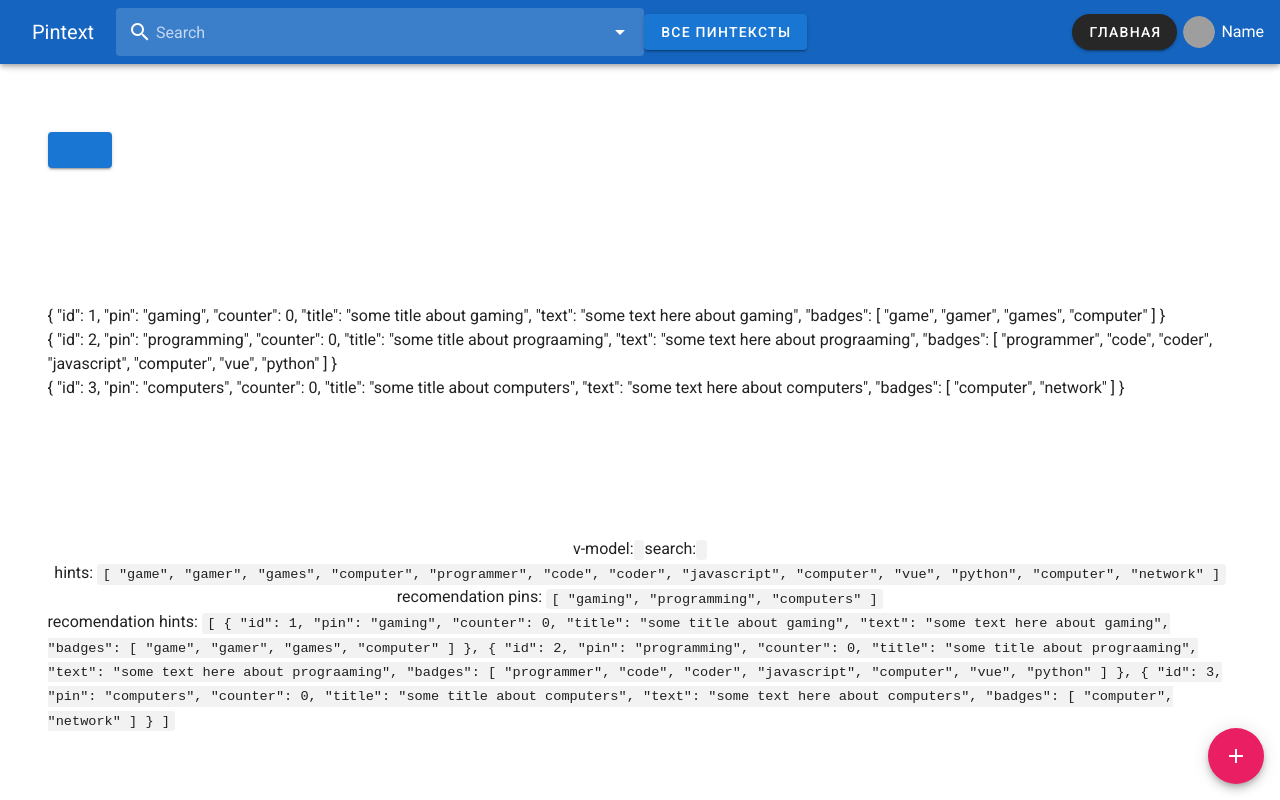
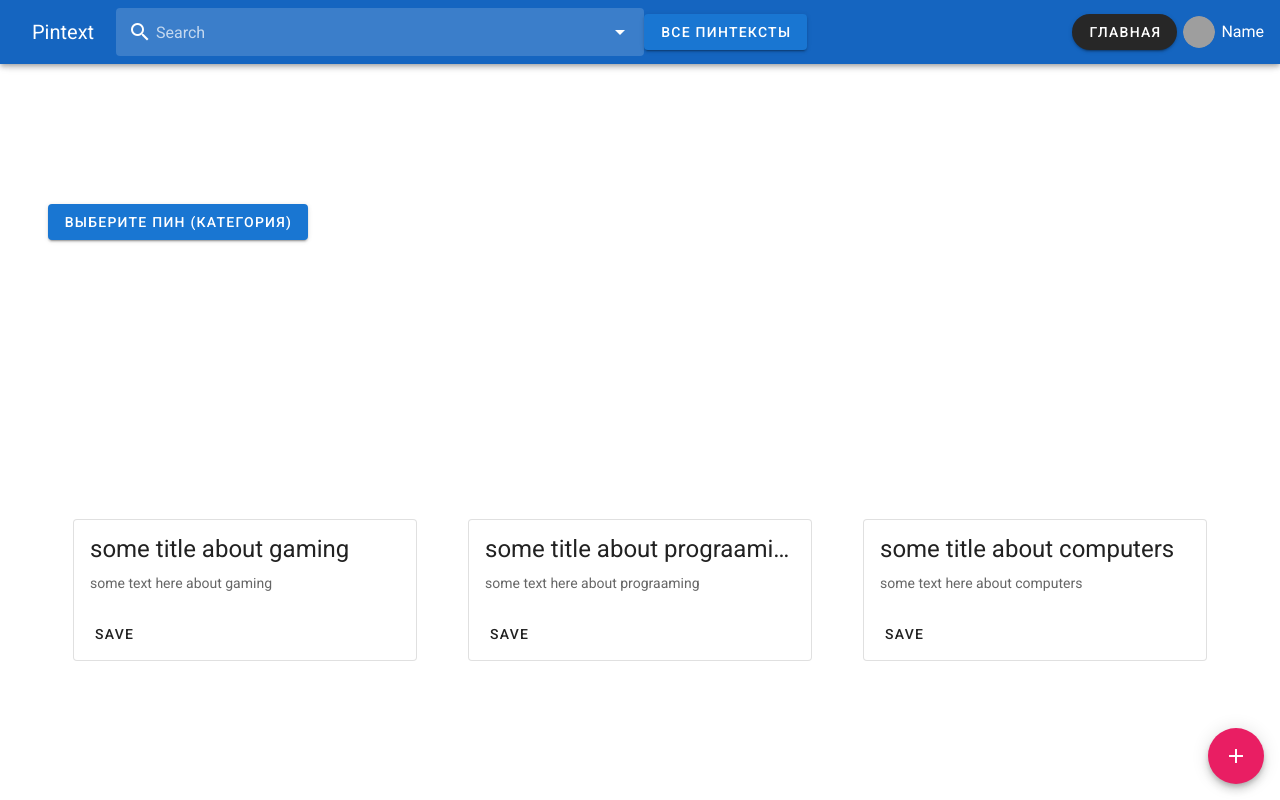
Before and after one commit to designervoid/pintext, a Vue app: page / in a window 1280 px wide. Built offline with nearby package versions, Linux system fonts and the light colour scheme; grey boxes are pictures that could not be loaded.

Commit message:
update card component. category selection.

```diff
--- a/src/App.vue
+++ b/src/App.vue
@@ -151,28 +151,29 @@
             </v-menu>
       </v-row>
 
-      <v-row v-if="searchDropdownTitle === 'Все пинтексты'">
+      <v-row v-if="searchDropdownTitle === 'Все пинтексты'" justify="space-around">
         <div v-for="(recommendedHintGlobal, index) in recommendedHintsGlobal"
         :key="index">
-          {{ recommendedHintGlobal }}
+          <TheCard :title="recommendedHintGlobal.title" :text="recommendedHintGlobal.text" :isSavingPin="true" />
         </div>
       </v-row>
 
-      <v-row v-if="searchDropdownTitle === 'Ваши пинтексты'">
+      <v-row v-if="searchDropdownTitle === 'Ваши пинтексты'" justify="space-around">
         <div v-for="(recommendedHintUser, index) in recommendedHintsUser"
         :key="index">
-          {{ recommendedHintUser }}
+          <TheCard :title="recommendedHintUser.title" :text="recommendedHintUser.text" />
         </div>
       </v-row>
 
-      <v-row v-if="searchDropdownTitle === 'Сохраненные пинтексты'">
+      <v-row v-if="searchDropdownTitle === 'Сохраненные пинтексты'" justify="space-around">
         <div v-for="(recommendedHintUserSaved, index) in recommendedHintsUserSaved"
         :key="index">
-          {{ recommendedHintUserSaved }}
+          <TheCard :title="recommendedHintUserSaved.title" :text="recommendedHintUserSaved.text" />
         </div>
       </v-row>
 
-      <v-row align="center" justify="center" v-if="searchDropdownTitle === 'Все пинтексты'">
+      <!-- DEBUG -->
+      <!-- <v-row align="center" justify="center" v-if="searchDropdownTitle === 'Все пинтексты'">
         <div>
         v-model: <code>{{ updatingSearchGlobal }}</code>
         </div>
@@ -224,7 +225,7 @@
         <div>
         recomendation hints: <code>{{ recommendedHintsUserSaved }}</code>
         </div>
-      </v-row>
+      </v-row> -->
 
     </v-container>
   </v-content>
@@ -254,11 +255,12 @@
 </template>
 
 <script>
+import TheCard from '@/components/TheCard'
 import { mapState, mapGetters, mapMutations, mapActions } from 'vuex';
 
 export default {
-  props: {
-    source: String,
+  components: {
+    TheCard
   },
   data: () => ({
     menuProps: {
--- /dev/null
+++ b/src/components/TheCard.vue
@@ -0,0 +1,43 @@
+<template>
+  <v-card
+    class="mx-auto"
+    max-width="344"
+    outlined
+  >
+    <v-list-item three-line>
+      <v-list-item-content>
+        <v-list-item-title class="headline mb-1">{{ title }}</v-list-item-title>
+        <v-list-item-subtitle>{{ text }}</v-list-item-subtitle>
+      </v-list-item-content>
+    </v-list-item>
+
+    <v-card-actions v-if="isSavingPin">
+      <v-btn text>Save</v-btn>
+    </v-card-actions>
+  </v-card>
+</template>
+
+<script>
+export default {
+  props: {
+    title: {
+      type: String,
+      default() {
+        return ''
+      }
+    },
+    text: {
+      type: String,
+      default() {
+        return ''
+      }
+    },
+    isSavingPin: {
+      type: Boolean,
+      default() {
+        return false
+      }
+    }
+  }
+}
+</script>
--- a/src/store/modules/categoryDropdownState.js
+++ b/src/store/modules/categoryDropdownState.js
@@ -4,7 +4,7 @@ import hintsUserSaved from './hintsUserSaved';
 import { SET_CATEGORY_DROPDOWN_TITLE } from '../mutation-types';
 
 const state = {
-  categoryDropdownTitle: '',
+  categoryDropdownTitle: 'Выберите пин (категория)',
 }
 
 const getters = {
--- a/src/store/modules/hintsUser.js
+++ b/src/store/modules/hintsUser.js
@@ -10,24 +10,24 @@ const state = {
       id: 4,
       pin: 'user_created_gaming',
       counter: 0,
-      title: 'another some title about gaming',
-      text: 'some text here about gaming',
+      title: 'user_ another some title about gaming',
+      text: 'user_ some text here about gaming',
       badges: ['user_created_another_game', 'user_created_gamer', 'user_created_games', 'user_created_computer'],
     },
     {
       id: 5,
       pin: 'user_created_programming',
       counter: 0,
-      title: 'some title about prograaming',
-      text: 'some text here about prograaming',
+      title: 'user_ some title about prograaming',
+      text: 'user_ some text here about prograaming',
       badges: ['user_created_programmer', 'user_created_code', 'user_created_coder', 'user_created_javascript', 'user_created_computer', 'user_created_vue', 'user_created_python'],
     },
     {
       id: 6,
       pin: 'user_created_computers',
       counter: 0,
-      title: 'some title about computers',
-      text: 'some text here about computers',
+      title: 'user_ some title about computers',
+      text: 'user_ some text here about computers',
       badges: ['user_created_computer', 'user_created_network'],
     },
   ],
--- a/src/store/modules/hintsUserSaved.js
+++ b/src/store/modules/hintsUserSaved.js
@@ -7,27 +7,27 @@ import {
 
 const state = {
   hintsObjectUserSaved: [{
-      id: 4,
+      id: 7,
       pin: 'user_saved_gaming',
       counter: 0,
-      title: 'another some title about gaming',
-      text: 'some text here about gaming',
+      title: 'user_saved some title about gaming',
+      text: 'user_saved some text here about gaming',
       badges: ['user_saved_another_game', 'user_saved_gamer', 'user_saved_games', 'user_saved_computer'],
     },
     {
-      id: 5,
+      id: 8,
       pin: 'user_saved_programming',
       counter: 0,
-      title: 'some title about prograaming',
+      title: 'user_saved some title about prograaming',
       text: 'some text here about prograaming',
       badges: ['user_saved_programmer', 'user_saved_code', 'user_saved_coder', 'user_saved_javascript', 'user_saved_computer', 'user_saved_vue', 'user_saved_python'],
     },
     {
-      id: 6,
+      id: 9,
       pin: 'user_saved_computers',
       counter: 0,
-      title: 'some title about computers',
-      text: 'some text here about computers',
+      title: 'user_saved some title about computers',
+      text: 'user_saved some text here about computers',
       badges: ['user_saved_computer', 'user_saved_network'],
     },
   ],
--- a/src/store/modules/searchDropdownState.js
+++ b/src/store/modules/searchDropdownState.js
@@ -1,8 +1,6 @@
 import searchGlobal from '@/store/modules/searchGlobal';
-import hintsGlobal from './hintsGlobal';
-import hintsUser from './hintsUser';
-import hintsUserSaved from './hintsUserSaved';
-import { SET_SEARCH_DROPDOWN_TITLE, UPDATE_SEARCH_GLOBAL, SET_SEARCH_GLOBAL } from '../mutation-types';
+import categoryDropdownState from './categoryDropdownState'
+import { SET_SEARCH_DROPDOWN_TITLE, UPDATE_SEARCH_GLOBAL, SET_SEARCH_GLOBAL, SET_CATEGORY_DROPDOWN_TITLE } from '../mutation-types';
 
 const state = {
   searchDropdownTitle: 'Все пинтексты',
@@ -23,17 +21,18 @@ const actions = {
     commit(SET_SEARCH_DROPDOWN_TITLE, title);
     commit(`searchGlobal/${UPDATE_SEARCH_GLOBAL}`, null);
     commit(`searchGlobal/${SET_SEARCH_GLOBAL}`, '');
+    commit(`categoryDropdownState/${SET_CATEGORY_DROPDOWN_TITLE}`, 'Выберите пин (категория)');
 
     if (state.searchDropdownTitle === 'Все пинтексты') {
-        dispatch('hintsGlobal/manualUpdateGettersGlobal');
+        dispatch('categoryDropdownState/hintsGlobal/manualUpdateGettersGlobal');
     }
 
     if (state.searchDropdownTitle === 'Ваши пинтексты') {
-        dispatch('hintsUser/manualUpdateGettersUser');
+        dispatch('categoryDropdownState/hintsUser/manualUpdateGettersUser');
     }
 
     if (state.searchDropdownTitle === 'Сохраненные пинтексты') {
-        dispatch('hintsUserSaved/manualUpdateGettersUserSaved');
+        dispatch('categoryDropdownState/hintsUserSaved/manualUpdateGettersUserSaved');
     }
   }
 }
@@ -46,9 +45,7 @@ const mutations = {
 
 const modules = {
   searchGlobal,
-  hintsGlobal,
-  hintsUser,
-  hintsUserSaved
+  categoryDropdownState
 }
 export default {
   namespaced: true,
```
